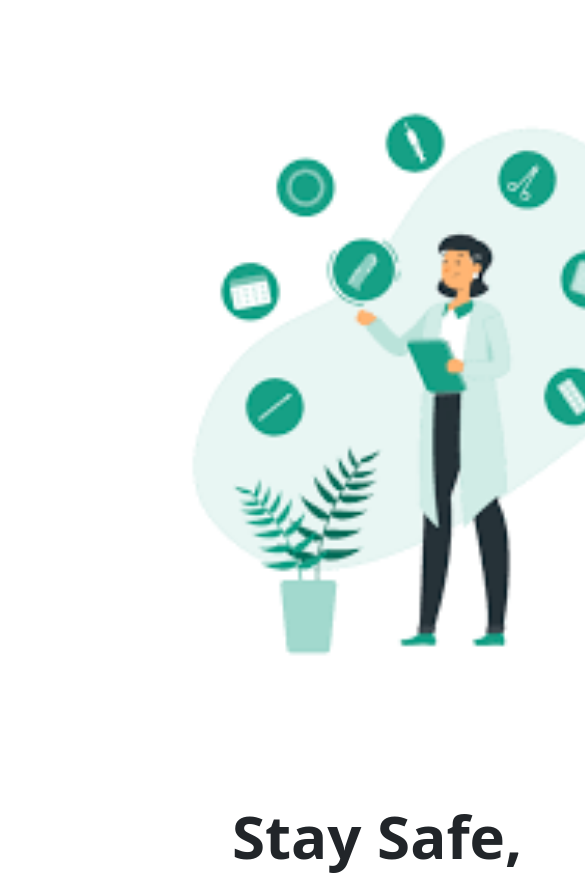
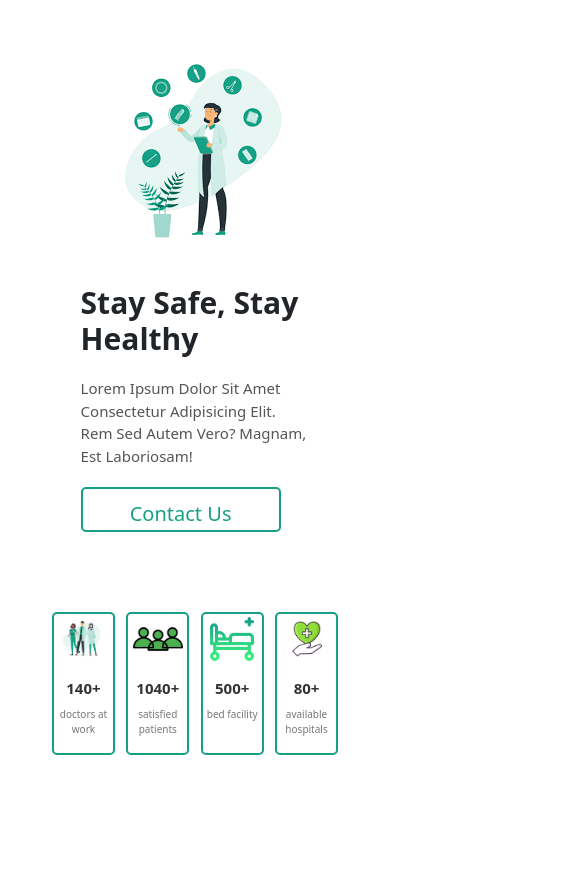
Before and after one commit to yeswanth-2003/MEDICAL-FRONTEND, a React (Create React App) app: page /home in a window 390 px wide. Shown: the top 875 px of the page, 585 px wide, since content can reach past the window. After the commit the page ends 844 px from the top, so only its background shows below. Built offline with nearby package versions, Linux system fonts and the light colour scheme.

Commit message:
only hero

```diff
--- a/src/Homee.css
+++ b/src/Homee.css
@@ -90,30 +90,31 @@
     text-align: center;
   }
 
-@media  screen and (max-width:768px) and (min-width: 320px){
+@media  screen and (max-width:480px) and (min-width: 320px){
   .home{
     display: flex;
     flex-direction: column;
-    width: 800px;
+    width: 100%;
     margin: 0 0;
   }
   .image img{
-    width: 700px;
-    margin : 30px 0;
+    width: 100%;
+    margin : 10px 0;
   }
   .contentone{
-    width: 800px;
+    max-width: 100%;
     margin: 0 0;
-    padding: 0 0;
+    padding: 0 10%;
   }
   .contentone h2{
-    font-size: 60px;
+    font-size: 30px;
     margin-left: 0;
     width : 100%;
   }
   .contentone p{
-    font-size: 30px;
+    font-size: 15px;
     margin-left: 0;
+    width : 100%;
   }
   .contentone button {
     font-size: 20px;
@@ -125,7 +126,31 @@
     display: flex;
     justify-content: space-between;
     margin: 0;
-    width: 800px;
+    width: 100%;
+  }
+  .second {
+    text-align: center;
+    width: 22%;
+    border: 2px solid #16a085;
+    border-radius: 5px;
+  }
+
+  .second img {
+    width: 50px;
+    height: 50px;
+    margin-bottom: 15px;
+  }
+
+  .second h3 {
+    font-size: 15px;
+    font-weight: bold;
+    color: #333;
+    margin-bottom: 10px;
+  }
+
+  .second p {
+    font-size: 10px;
+    color: #777;
   }
 
 }
--- a/src/Navbar.js
+++ b/src/Navbar.js
@@ -56,7 +56,7 @@ const togglemenu=()=>{
            <section id="Home">
                  <Home />
           </section>
-          <section id="Services">
+          {/* <section id="Services">
                <Services />
           </section>
 
@@ -82,7 +82,7 @@ const togglemenu=()=>{
 
           <section id="Footer">
                <Footer />
-          </section>
+          </section> */}
 
         </div>
 
```
